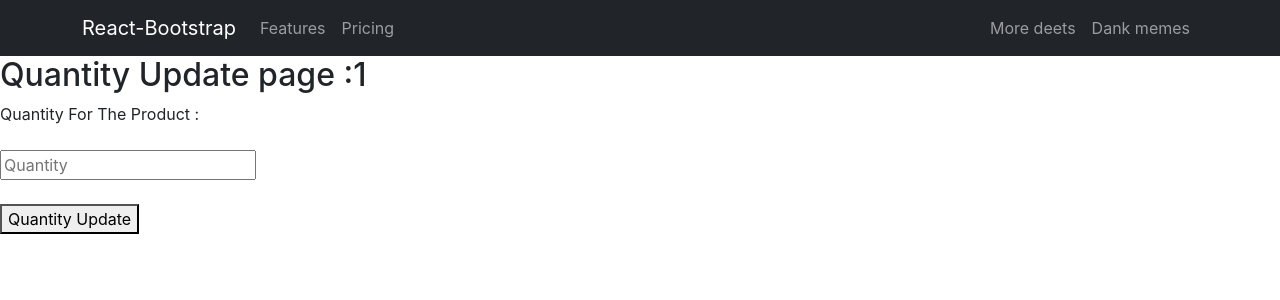
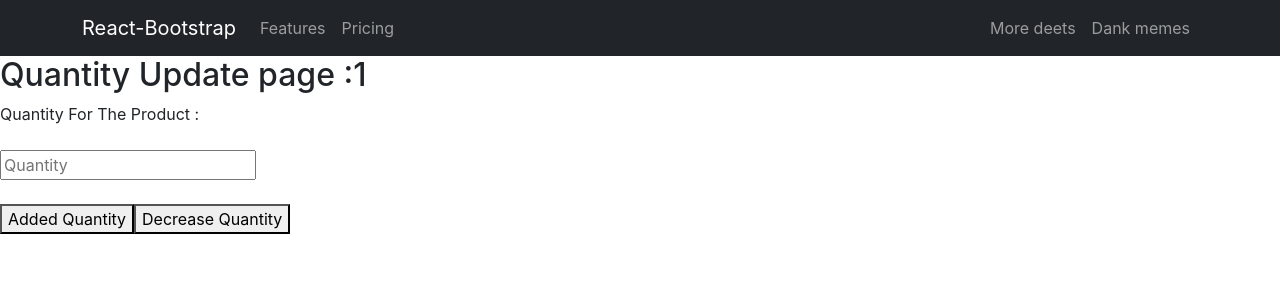
Before and after one commit to AbdMamun1999/warehouse-management-client-site, a React (Create React App) app: page /inventory/1 in a window 1280 px wide. Shown: the top 300 px of the page. Built offline with nearby package versions, Linux system fonts and the light colour scheme; no server answers.

Commit message:
added decrease button  on /inventory/:id page

```diff
--- a/src/Components/QuantityUpdata/QunatityUpdate.js
+++ b/src/Components/QuantityUpdata/QunatityUpdate.js
@@ -15,27 +15,49 @@ const QunatityUpdate = () => {
             })
     }, [inventory])
 
+
+    const inputValue = event => {
+        const quantity = parseInt(event.target.value);
+        setQuantity(quantity)
+    }
+
     const quantityUpdate = async event => {
         event.preventDefault()
-        const quantity = parseInt(event.target.quantity.value);
+
         const previousQuantity = inventory.quantity
         if (quantity > 0) {
             const currentQuantity = quantity + previousQuantity;
             console.log(currentQuantity)
             const url = `http://localhost:5000/inventory/${inventoryId}`
 
-            const { data } = await axios.put(url, {currentQuantity })
+            const { data } = await axios.put(url, { currentQuantity })
         }
 
     }
+
+
+    const decreaseQuantity = async event => {
+        event.preventDefault()
+
+        const previousQuantity = inventory.quantity
+        if (quantity > 0) {
+            const currentQuantity = previousQuantity - quantity;
+            console.log(currentQuantity)
+            const url = `http://localhost:5000/inventory/${inventoryId}`
+
+            const { data } = await axios.put(url, { currentQuantity })
+        }
+    }
+
     return (
         <div>
             <h2>Quantity Update page :{inventoryId}</h2>
-            <form onSubmit={quantityUpdate}>
-                <label htmlFor="quantity">Quantity For The Product :{inventory.quantity}</label><br /><br />
-                <input type="text" placeholder='Quantity' name='quantity' /> <br /><br />
-                <button>Quantity Update</button>
-            </form>
+            {/* <form > */}
+            <label htmlFor="quantity">Quantity For The Product :{inventory.quantity}</label><br /><br />
+            <input type="text" onBlur={inputValue} placeholder='Quantity' name='quantity' /> <br /><br />
+            <button onClick={quantityUpdate}>Added Quantity</button>
+            <button onClick={decreaseQuantity}>Decrease Quantity</button>
+            {/* </form> */}
         </div>
     );
 };
```
